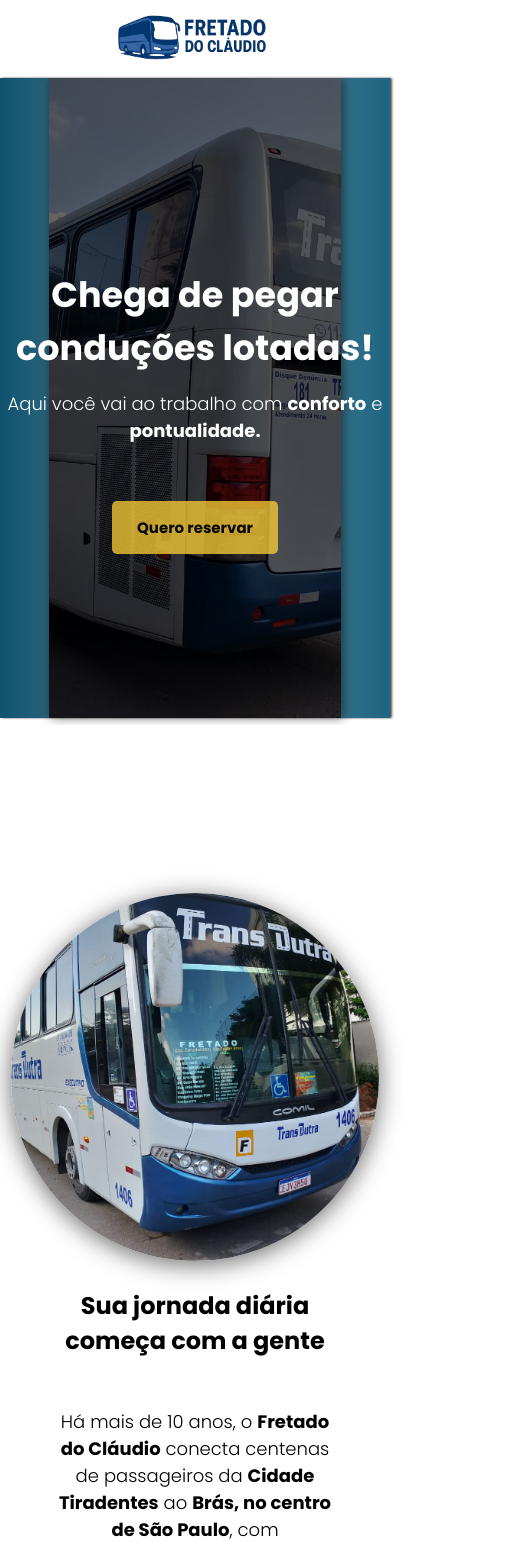
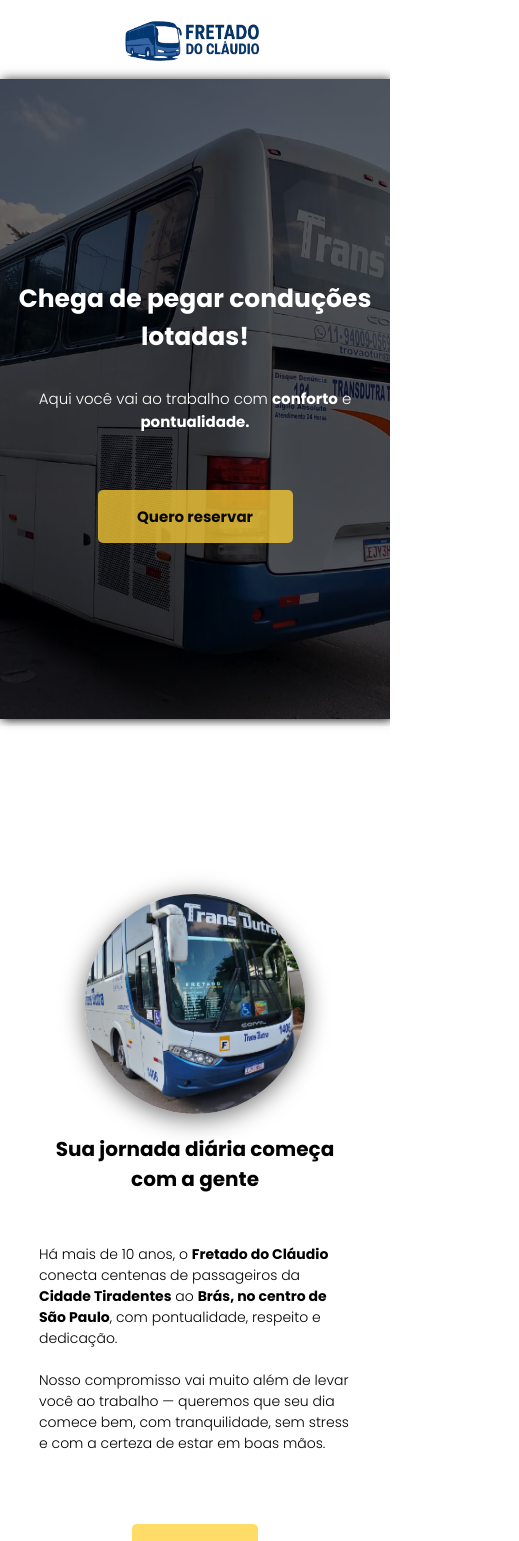
Before and after one commit to devluizgustavo/site-claudio-fretado, a React (Vite) app: page / in a window 390 px wide. Shown: the top 1541 px of the page, 519 px wide, since content can reach past the window. Built offline with nearby package versions, Linux system fonts and the light colour scheme.

Commit message:
Corrigindo problemas de responsividade

```diff
--- a/src/components/About/style.css
+++ b/src/components/About/style.css
@@ -1,6 +1,6 @@
 .container-about {
     margin: 75px auto;
-    text-align: center;
+    text-align: left;
     display: flex;
     padding-top: 50px;
     margin-left: 10%;
@@ -29,8 +29,8 @@
 }
 
 .btn {
-  width: 180px;
-  font-size: 16px;
+    width: 180px;
+    font-size: 16px;
 }
 
 .hero-text {
@@ -48,12 +48,18 @@
         justify-content: center;
         margin: 20px auto;
         text-align: center;
-        max-width: 75%;
+        max-width: 80%;
+
+        & p {
+            text-align: left;
+        }
     }
 
     .img-about-1 {
-        height: 23em;
-        width: 23em;
+        width: 100%;
+        max-width: 290px; /* ou o limite desejado */
+        height: 290px;
+        display: block;
     }
 
     .btn {
@@ -67,3 +73,67 @@
     text-decoration: none;
     color: black;
 }
+
+@media (max-width: 420px) {
+    .text-about {
+        & h1 {
+            font-size: 20px;
+        }
+
+        & p {
+            font-size: 12px;
+        }
+    }
+
+        .link-reservar {
+        font-size: 15px;
+    }
+}
+
+@media (max-width: 520px) {
+    .img-about-1 {
+        width: 100%;
+        max-width: 220px; /* ou o limite desejado */
+        height: 220px;
+        display: block;
+    }
+
+    .text-about {
+        & h1 {
+            font-size: 20px;
+        }
+
+        & p {
+            font-size: 14px;
+            text-align: left;
+        }
+    }
+
+    .link-reservar {
+        font-size: 12px;
+    }
+}
+
+@media (max-width: 350px) {
+    .img-about-1 {
+        width: 100%;
+        max-width: 200px; /* ou o limite desejado */
+        height: 200px;
+        display: block;
+    }
+
+    .text-about {
+        & h1 {
+            font-size: 18px;
+        }
+
+        & p {
+            font-size: 12px;
+            text-align: left;
+        }
+    }
+
+    .link-reservar {
+        font-size: 12px;
+    }
+}
--- a/src/components/BusRoute/style.css
+++ b/src/components/BusRoute/style.css
@@ -2,13 +2,13 @@
     margin: 0px auto;
     justify-content: center;
     text-align: center;
-    max-width: 80%;
+    max-width: 95%;
     padding: 25px;
 
     & p {
         margin-top: 20px;
         font-size: 18px;
-        text-align: center;
+        text-align: left;
     }
 }
 
@@ -16,14 +16,49 @@
     margin-top: 50px;
 }
 
-@media (max-width: 1090px) {
-    .img-itinerario {
-        height: 750px;
+.img-itinerario {
+    width: 100%;
+    max-width: 850px;
+    height: auto;
+    display: block;
+    justify-content: center;
+    margin: 0 auto;
+}
+
+@media (max-width: 420px) {
+    .bus-route-container {
+        & p {
+            font-size: 14px;
+            text-align: left;
+        }
+
+        & h1 {
+            font-size: 20px;
+        }
     }
 }
 
-@media (max-width: 870px) {
-    .img-itinerario {
-        height: 500px;
+@media (max-width: 520px) {
+    .bus-route-container {
+        & h1 {
+            font-size: 20px;
+        }
+
+        & p {
+            font-size: 14px;
+        }
     }
 }
+
+@media (max-width: 350px) {
+    .bus-route-container {
+        & p {
+            font-size: 12px;
+            text-align: left;
+        }
+
+        & h1 {
+            font-size: 18px;
+        }
+    }
+}
--- a/src/components/Footer/style.css
+++ b/src/components/Footer/style.css
@@ -20,6 +20,7 @@
   font-size: 20px;
   font-weight: bold;
   margin-bottom: 12px;
+  text-align: center;
   color: #333;
 }
 
@@ -44,3 +45,13 @@
   font-size: 14px;
   color: #666;
 }
+
+@media (max-width: 420px) {
+  .footer-title {
+    font-size: 17px;
+  }
+
+  .footer-copy {
+    font-size: 12px;
+  }
+}
--- a/src/components/Forms/index.tsx
+++ b/src/components/Forms/index.tsx
@@ -21,7 +21,7 @@
                 </form>
 
                 <div className="whatsapp-button">
-                    <a href="https://wa.me/5511981545368" target="_blank" rel="noopener noreferrer">
+                    <a href="https://wa.me/5511981545368">
                         Falar com Cláudio no WhatsApp
                     </a>
                 </div>
--- a/src/components/Forms/style.css
+++ b/src/components/Forms/style.css
@@ -1,9 +1,12 @@
 .contato-container {
   max-width: 500px;
   margin: 0 auto;
-  padding: 40px 20px;
+  padding: 40px 10px;
   text-align: center;
-  padding: 75px;
+
+  & p {
+    text-align: left;
+  }
 }
 
 .contato-title {
@@ -48,20 +51,95 @@
 
 .whatsapp-button {
   margin-top: 50px;
+  margin-bottom: 50px;
 }
 
 .whatsapp-button a {
   position: relative;
   background-color: #25D366;
   color: white;
-  padding: 25px 35px;
   border-radius: 6px;
   font-size: 15px;
+  padding: 25px;
   text-decoration: none;
   font-weight: bold;
   transition: background-color 0.3s;
+  width: 100%;
 }
 
 .whatsapp-button a:hover {
   background-color: #1ebe5d;
 }
+
+@media (max-width: 670px) {
+  .contato-container {
+  max-width: 500px;
+  margin: 0 auto;
+  padding: 40px 50px;
+  text-align: center;
+
+  & p {
+    text-align: left;
+  }
+}
+}
+
+@media (max-width: 520px) {
+  .contato-form input,
+  .contato-form textarea {
+    padding: 7px;
+    border: 1px solid #ccc;
+    border-radius: 6px;
+    font-family: inherit;
+    font-size: 14px;
+  }
+
+
+  .contato-title {
+    font-size: 20px;
+  }
+
+  form {
+    & input {
+      padding: 0px;
+    }
+  }
+
+  & p {
+    font-size: 12px;
+  }
+
+  .whatsapp-button a {
+    font-size: 12px;
+  }
+}
+
+@media (max-width: 350px) {
+  .contato-container {
+    width: 100%;
+  }
+
+  & p {
+    font-size: 12px;
+    text-align: left;
+  }
+
+  .whatsapp-button a {
+    padding: 6.4%;
+    font-size: 10px;
+  }
+
+  .contato-form input,
+  .contato-form textarea {
+    padding: 5px;
+    border: 1px solid #ccc;
+    border-radius: 6px;
+    font-family: inherit;
+    font-size: 10px;
+  }
+
+  .contato-form button {
+    padding: 10px;
+    font-size: 10px;
+  }
+}
--- a/src/components/Header/style.css
+++ b/src/components/Header/style.css
@@ -6,7 +6,7 @@
       justify-content: space-between;
 
       nav {
-            margin-top: 24px;
+            margin-top: 12px;
       }
 
       & ul {
@@ -35,21 +35,19 @@
 }
 
 .logo {
-      height: 3.5em;
-      padding-top: 10px;
-}
-
-@media (max-width: 840px) {
-
+      height: 3.2em;
+      margin-top: 16px;
 }
 
 @media (max-width: 684px) {
-      nav {
-            display: none;
-      }
-
       a {
             justify-content: center;
             margin: 0 auto;
       }
+
+      nav {
+            display: none;
+            margin: 0;
+            padding: 0;
+      }
 }
--- a/src/components/Hero/style.css
+++ b/src/components/Hero/style.css
@@ -25,15 +25,19 @@
 
 .carrosel-container {
   margin: 5px auto;
-  box-shadow: 2.2px 0px 2px rgba(0, 0, 0, 0.678);
+  box-shadow: 2.2px 0px 10px rgba(0, 0, 0, 0.726);
   border: none;
-  width: 100%;
+  width: 75%;
   height: 40em;
 }
 
 .carousel-image {
-  width: 75%;
+  margin: 0 auto;
+  padding: 0;
+  width: 100%;
+  max-width: 100%;
   height: 40em;
+  overflow: hidden;
   object-fit: cover;
   filter: brightness(0.4);
   box-shadow: 2px 0px 10px #00000085;
@@ -61,7 +65,76 @@
   }
 
   .btn-reservar {
-    width: 35%;
+    width: 50%;
     font-size: 15px;
   }
 }
+
+@media (max-width: 1000px) {
+  .carrosel-container {
+    margin: 5px auto;
+    box-shadow: 2.2px 0px 10px rgba(0, 0, 0, 0.726);
+    border: none;
+    width: 100%;
+    height: 40em;
+  }
+
+  .carousel-image {
+    width: 100%;
+    height: 40em;
+    object-fit: cover;
+    filter: brightness(0.4);
+    box-shadow: 2px 0px 10px #00000085;
+  }
+
+  .carrosel {
+    background: white;
+  }
+}
+
+@media (max-width: 684px) {
+  .hero-text {
+    font-size: 30px;
+  }
+
+  .hero-subtext {
+    font-size: 17px;
+  }
+}
+
+@media (max-width: 520px) {
+  .carousel-image {
+    width: 100%;
+    height: 40em;
+    object-fit: cover;
+    filter: brightness(0.4);
+    box-shadow: 2px 0px 10px #00000085;
+  }
+
+  .carrosel {
+    background: white;
+  }
+
+  .hero-text {
+    font-size: 25px;
+  }
+
+  .hero-subtext {
+    font-size: 15px;
+  }
+}
+
+@media (max-width: 350px) {
+  .hero-text {
+    font-size: 22px;
+  }
+
+  .hero-subtext {
+    font-size: 13px;
+    text-align: center;
+  }
+
+  .btn-reservar {
+    font-size: 11px;
+  }
+}
--- a/src/components/Tour/style.css
+++ b/src/components/Tour/style.css
@@ -5,23 +5,28 @@
 }
 
 .container {
-    padding: 50px;
+    padding: 15px;
     color: white;
 
     & p {
         font-size: 18px;
         text-align: left;
-        max-width: 40%;
+        max-width: 75%;
         margin-right: 50px;
     }
 }
 
 .bus_tour {
-        border-radius: 1.5em;
-        box-shadow: 5px 5px 25px #0000008e;
-        filter: brightness(0.8);
+    border-radius: 1.5em;
+    box-shadow: 5px 5px 25px #0000008e;
+    filter: brightness(0.8);
+    width: 100%;
+    max-width: 450px;
+    height: auto;
+    display: block;
+    justify-content: center;
 
-    }
+}
 
 .text-container {
     justify-content: center;
@@ -46,4 +51,37 @@
             margin: 0 0px 50px 0px;
         }
     }
+
+    .bus_tour {
+        margin: 0 auto;
+    }
 }
+
+@media (max-width: 520px) {
+    .container {
+        & p {
+            font-size: 14px;
+            text-align: left;
+        }
+
+        & h1 {
+            font-size: 20px;
+        }
+    }
+}
+
+@media (max-width: 350px) {
+
+    .text-container {
+        & p {
+            font-size: 12px;
+            text-align: left;
+        }
+    }
+
+    .icon-praia {
+    opacity: 75%;
+    filter: drop-shadow(1px 1px 2px #000);
+    height: 7.5em;
+}
+}
--- a/src/index.css
+++ b/src/index.css
@@ -6,12 +6,13 @@
 @import "swiper/css/effect-coverflow";
 
 * {
-  margin: 0;
-  padding: 0;
-  box-sizing: 0;
+  box-sizing: border-box;
 }
 
 body {
+  margin: 0;
+  padding: 0;
+  overflow-x: hidden;
   font-family: "Poppins", sans-serif;
   font-weight: 300;
   font-style: normal;
```
